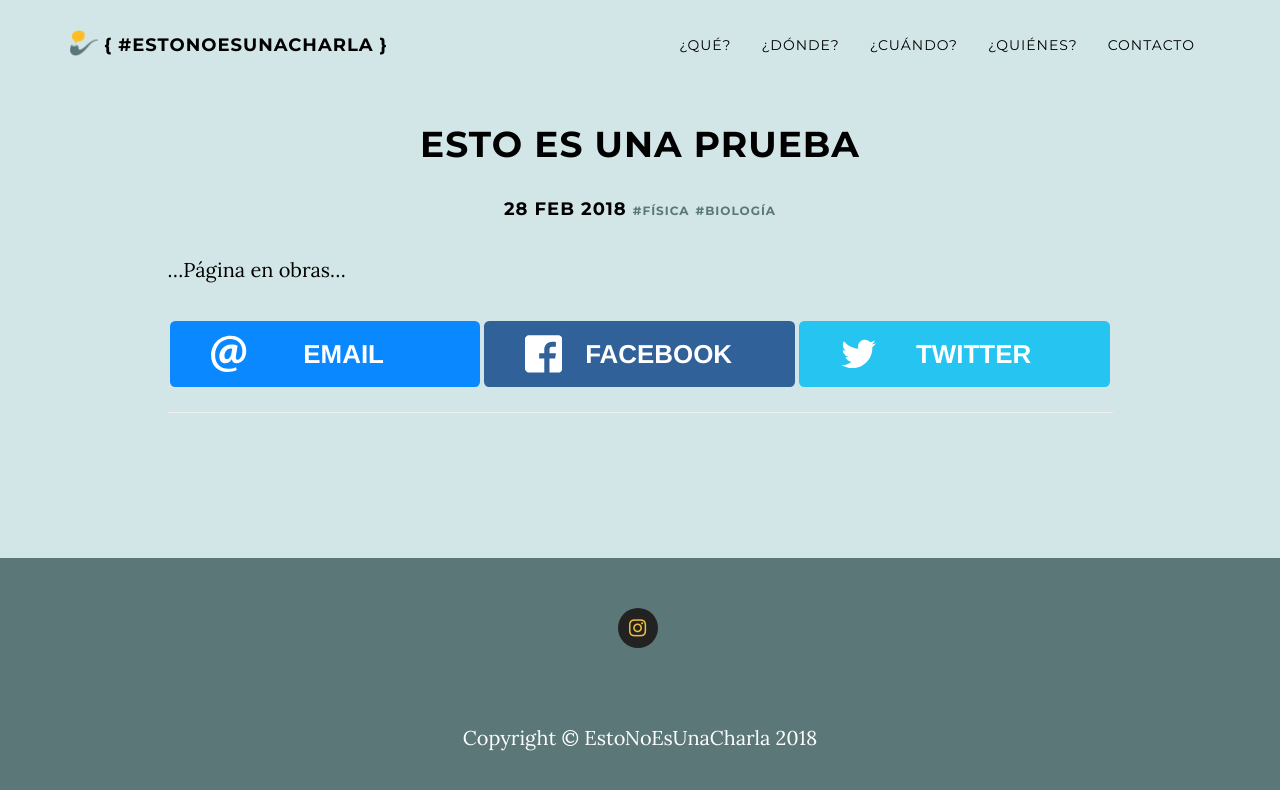
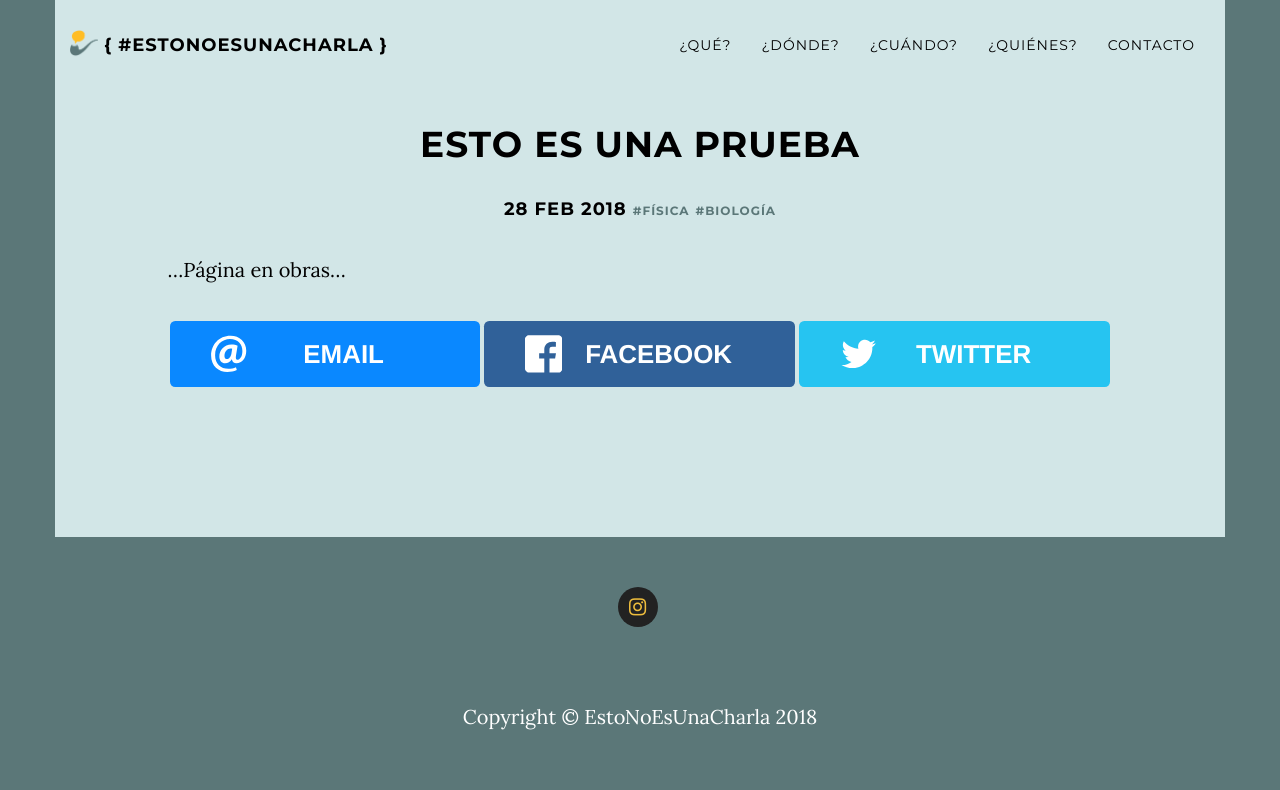
Before and after one commit to estonoesunacharla/web, a Jekyll site: the page built from _posts/2018-02-28-esto-es-una-prueba.md, in a window 1280 px wide. Shown: the top 790 px of the page. Built offline with Jekyll 4.4.1, drawn with Linux system fonts in a browser that asks for light colours; nearby versions of some CDN libraries; a style sheet for code colours, icons or effects is not loaded.

Commit message:
improved post and blog layout

```diff
--- a/_includes/navigation.html
+++ b/_includes/navigation.html
@@ -36,15 +36,7 @@
           <!-- Blog, Post, Tag and Error pages -->
           {% for p in site.pages_list %}
             <li>
-            {% if p[1] == "latest-post" %}
-              {% if page.url == "/blog/index.html" | prepend: {{site.baseurl}} %}
-                <a class="page-scroll" href="#page"> {{p[0]}} </a>
-              {% else %}
-                <a href="{{site.baseurl}}/blog/"> {{p[0]}} </a>
-              {% endif %}
-            {% else %}
                 <a href="{{site.baseurl}}/#{{ p[1] }}"> {{p[0]}} </a>
-            {% endif %}
             </li>
           {% endfor %}
         {% endif %}
--- a/_layouts/blog.html
+++ b/_layouts/blog.html
@@ -10,7 +10,7 @@
 
     {% include navigation.html %}
 
-    <section id="page" class="container content-section text-center">
+    <section id="page" class="eneucsection container content-section text-center">
 
       <div class="row">
         <div class="col-md-10 col-md-offset-1 col-xs-10 col-xs-offset-1">
--- a/_layouts/post.html
+++ b/_layouts/post.html
@@ -10,7 +10,7 @@
 
     {% include navigation.html %}
 
-    <section id="post" class="container content-section text-center">
+    <section id="post" class="eneucsection container content-section text-center">
       <div class="row">
         <div class="col-md-10 col-md-offset-1">
 
@@ -33,8 +33,6 @@
             {% include comments.html %}
           {% endif %}
 
-          <hr />
-
           {% if site.author_blurb %}
           <div class="author row">
             <img class="col-xs-4 col-sm-3 col-md-2" src="{{site.baseurl}}{{site.author_blurb_image}}" alt="Me" />
--- a/css/estonoesunacharla.scss
+++ b/css/estonoesunacharla.scss
@@ -7,6 +7,11 @@
 $maya3-color: #eebd3d;
 $maya4-color: #000000;
 $maya5-color: #ffffff;
+
+body {
+    color: $maya5-color;
+    background-color: $maya2-color;
+}
 
 @font-face {
     font-family: mayafont;
```
